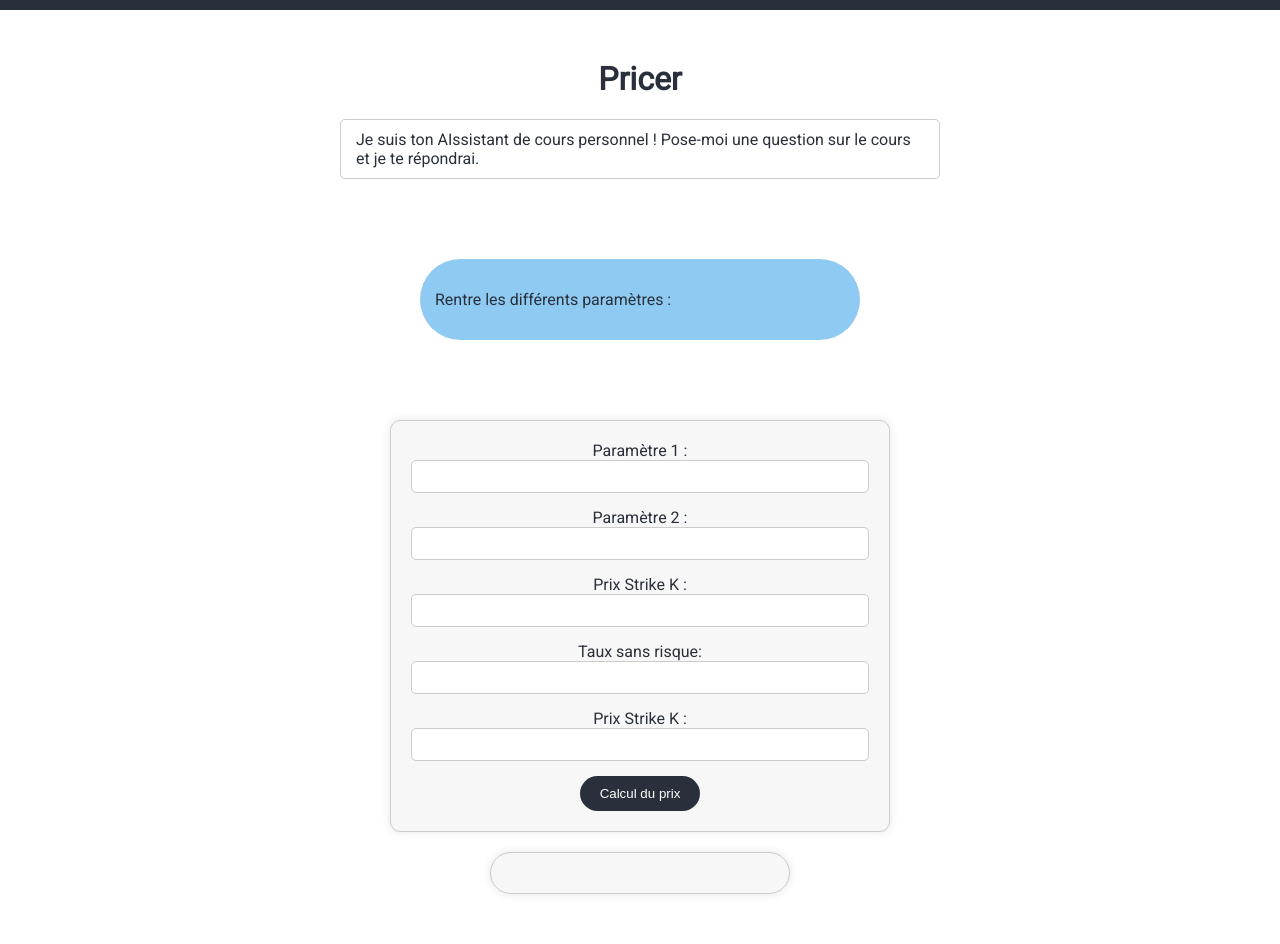
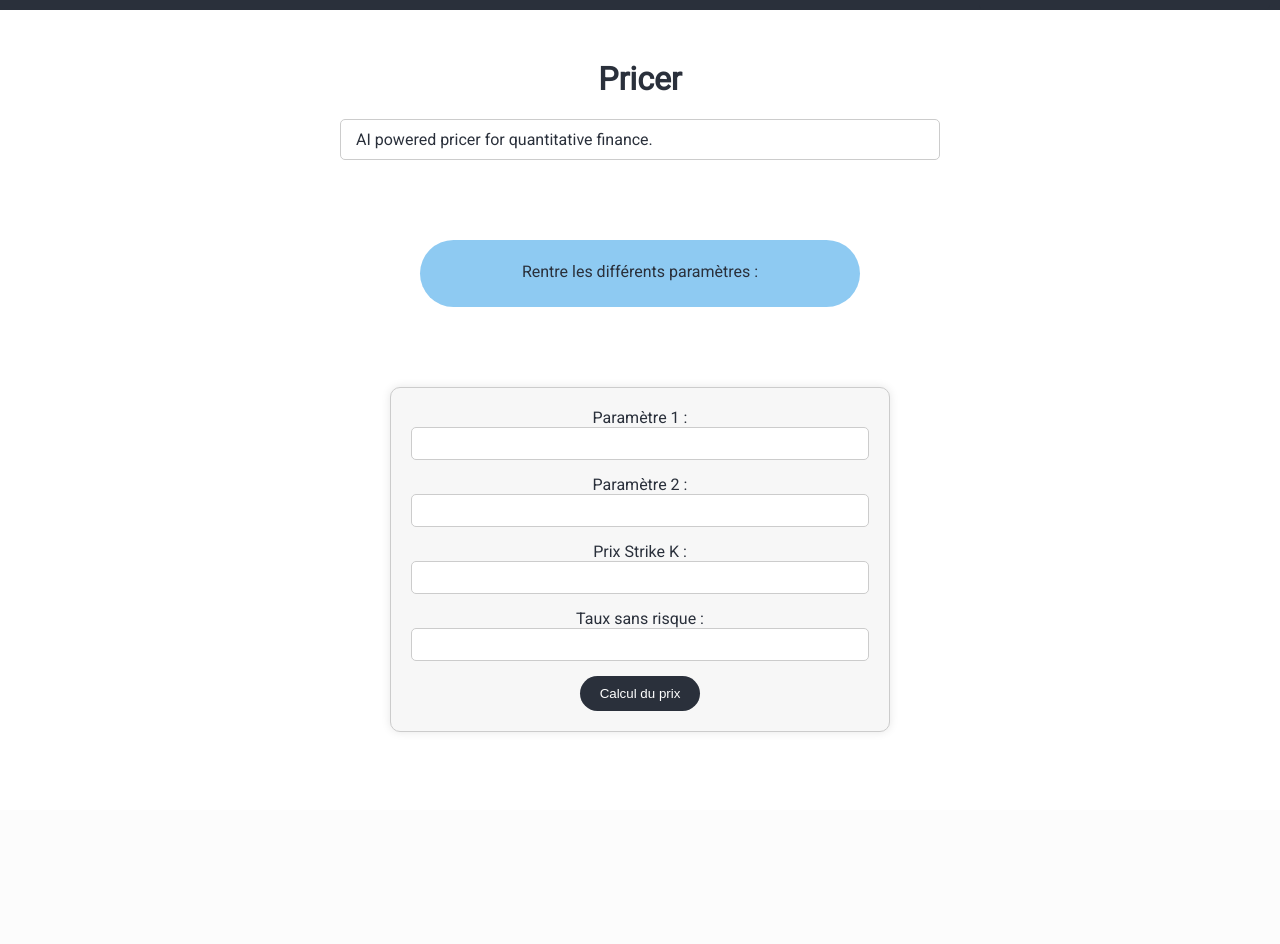
Before and after one commit to Projet-TDLOG-GCY/PROJET-GCYF, a Flask app: page / in a window 1280 px wide. Shown: the part 29-973 px from the top of the page. After the commit the page ends 761 px from the top, so only its background shows below. Run offline with Flask 3, Linux system fonts and the light colour scheme; parts of the project's set-up code (start-up, migrations or seed data) failed here and were passed over.

Commit message:
fonction de calcul dans python et affichage resultat

```diff
--- a/main.py
+++ b/main.py
@@ -65,6 +65,27 @@ def index():
 from flask import Flask, render_template, request
 from scipy.stats import norm
 
+# Fonction pour effectuer le calcul
+def effectuer_calcul(param1, param2, strike_K, taux_r):
+    # Faites vos calculs ici
+    # Exemple de calcul : addition des paramètres
+    resultat = float(param1) + float(param2) + float(strike_K) + float(taux_r)
+    return resultat
+
+
+# Route pour le traitement des données et l'affichage du résultat
+@app.route('/resultat', methods=['POST'])
+def calcul():
+    param1 = request.form['param1']
+    param2 = request.form['param2']
+    strike_K = request.form['strike_K']
+    taux_r = request.form['taux_r']
+
+    resultat = effectuer_calcul(param1, param2, strike_K, taux_r)
+    return render_template('resultat.html', resultat=resultat)
+
+
+
 @app.route("/calculate-cdf", methods=["POST"])
 def calculate_cdf():
     try:
--- a/static/style.css
+++ b/static/style.css
@@ -83,13 +83,19 @@ body {
 .about-us-content {
   background-color: #8ecaf2;
   /* Couleur d'arrière-plan pour la page "About Us" */
-  padding: 15px;
+  padding: 8px;
   margin: 80px;
   border-radius: 80px;
 }
 
 /* Le reste de vos styles CSS existants */
 
+.bubble-text {
+  position: relative;
+  top: 90%;
+  transform: translateY(-10%);
+  text-align: center;
+}
 
 
 /* Styles pour la bannière et le menu horizontal */
--- a/templates/index.html
+++ b/templates/index.html
@@ -29,19 +29,20 @@
 
     <section class="messages-container" id="messages-container">
       <div class="message message-ai">
-        Je suis ton AIssistant de cours personnel ! Pose-moi une question sur le cours et je te répondrai.
+        AI powered pricer for quantitative finance.
       </div>
     </section>
 
 
 
     <div class="about-us-content">
-      <p> Rentre les différents paramètres : </p>
+      <p class="bubble-text">Rentre les différents paramètres :</p>
     </div>
+
 
     <!-- Formulaire pour les paramètres -->
     <div class="form-container">
-      <form id="price-form" class="rounded-form">
+      <form id="price-form" class="rounded-form" action="/resultat" method="post">
         <div class="form-group">
           <label for="param1">Paramètre 1 :</label>
           <input type="text" id="param1" name="param1" required>
@@ -53,27 +54,20 @@
         </div>
 
         <div class="form-group">
-          <label for="prix strike K">Prix Strike K :</label>
-          <input type="text" id="strike K" name="strike K" required>
+          <label for="strike_K">Prix Strike K :</label>
+          <input type="text" id="strike_K" name="strike_K" required>
         </div>
 
         <div class="form-group">
-          <label for="taux sans risque r">Taux sans risque:</label>
-          <input type="text" id="taux r" name="taux r" required>
-        </div>
-
-        <div class="form-group">
-          <label for="prix strike K">Prix Strike K :</label>
-          <input type="text" id="strike K" name="strike K" required>
+          <label for="taux_r">Taux sans risque :</label>
+          <input type="text" id="taux_r" name="taux_r" required>
         </div>
 
         <!-- Autres paramètres à ajouter selon vos besoins -->
 
-        <button type="button" id="calculate-price">Calcul du prix</button>
+        <button type="submit" id="calculate-price">Calcul du prix</button>
       </form>
-
-      <!-- Affichage dynamique du prix -->
-      <div id="result" class="rounded-result"></div>
+    </div>
 
   </main>
   <script src="{{ url_for('static', filename='prompt.js') }}"></script>
```
Also changed, not shown: templates/resultat.html (added, +45 -0 lines).
